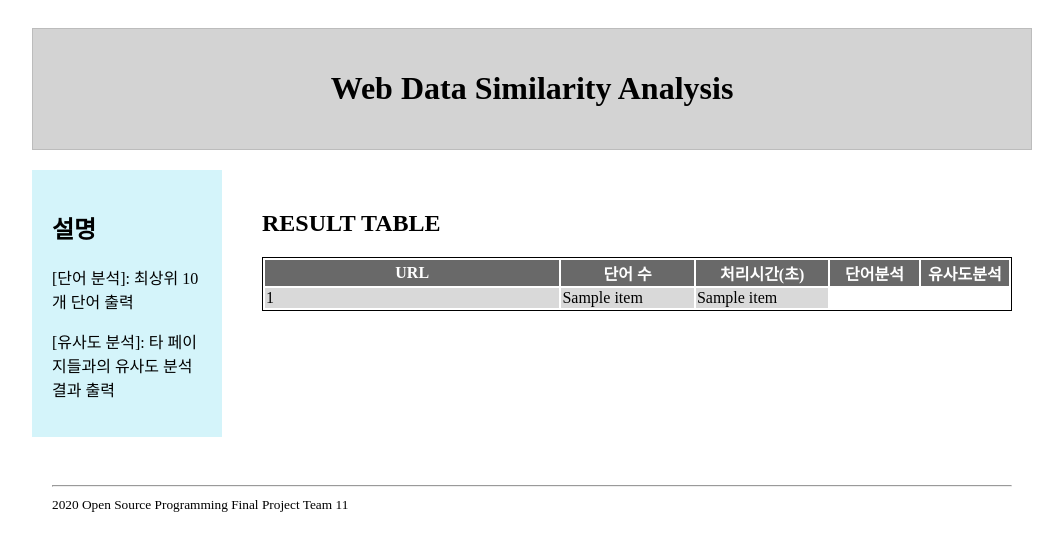
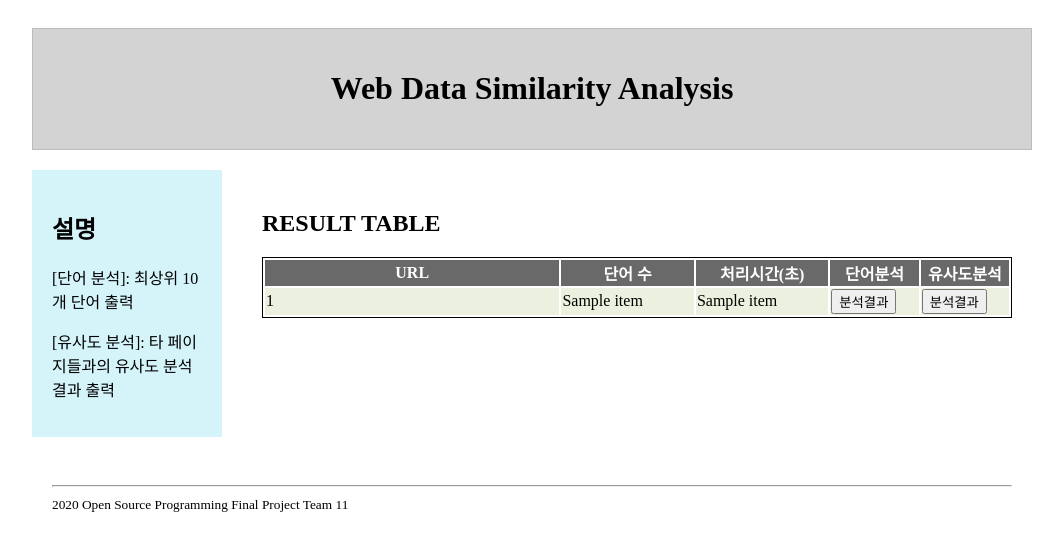
Before and after one commit to Shyellen/OSP_Project, a Flask app: template templates/result.html in a window 1280 px wide. Shown: the top 551 px of the page, without its empty margins (108-1171 px from the left). Run offline with Flask 2, Linux system fonts and the light colour scheme; the template is opened without the code that fills it: most values are stand-ins (such as "Sample title", 1, 10 or a date in 2020); some libraries are stand-ins or nearby versions.

Commit message:
result.html: analysis sending

```diff
--- a/templates/result.html
+++ b/templates/result.html
@@ -28,7 +28,6 @@
 					<col style="width:12%;">
 					<col style="width:12%;">
 				</colgroup>
-				<thead>
 				<tr style=" color: #fff; background: DimGrey ;">
 					<th>URL</th>
 					<th>단어 수</th>
@@ -36,16 +35,21 @@
 					<th>단어분석</th>
 					<th>유사도분석</th>
 				</tr>
-				</thead>
-				<tbody>
 				{% for item in result %}
 				<tr>
 					<td>{{item[0]}}</td>
 					<td>{{item[1]}}</td>
 					<td>{{item[2]}}</td>
+					<td><form action="/get_tfidf" method="POST">
+						<input type="hidden" name="url_i" value="{{item[3]}}"/>
+						<button type="submit" id="btn">분석결과</button>
+					</form></td>
+					<td><form action="/get_similarity" method="POST">
+						<input type="hidden" name="url_j" value="{{item[3]}}">
+						<button type="submit" id="btn">분석결과</button>
+					</form></td>
 				</tr>
 				{% endfor %}
-				</tbody>
 				</table>
 			</div>
 		</div>
```
Lines whose indentation alone changed are shown as unchanged.
